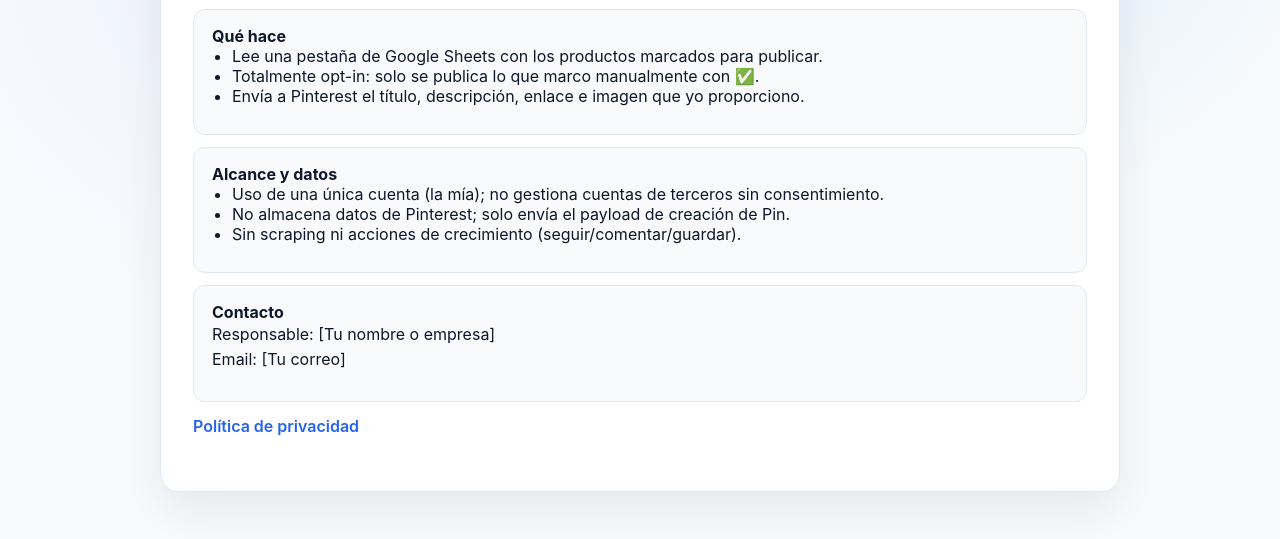
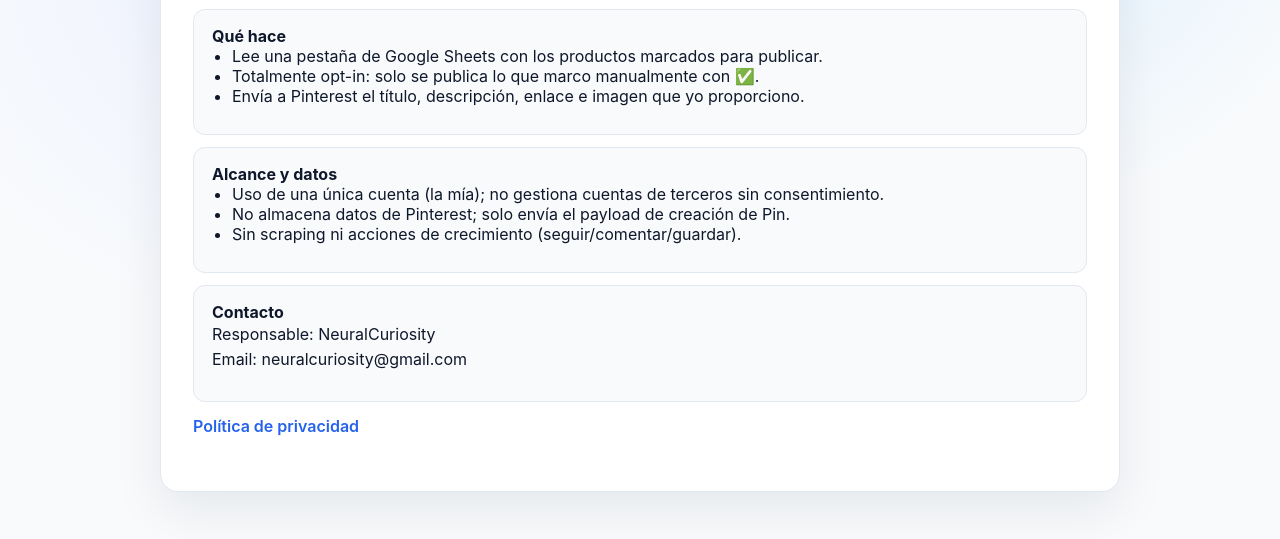
Before and after one commit to IbonPG8/pinterestautomation, a plain HTML site: page index.html in a window 1280 px wide. Shown: the part 205-744 px from the top of the page. Drawn offline with Linux system fonts and the light colour scheme.

Commit message:
Update contact information in index.html

```diff
--- a/index.html
+++ b/index.html
@@ -96,8 +96,8 @@
 
     <div class="card">
       <strong>Contacto</strong>
-      <p>Responsable: [Tu nombre o empresa]<br>
-         Email: [Tu correo]</p>
+      <p>Responsable: NeuralCuriosity<br>
+         Email: neuralcuriosity@gmail.com</p>
     </div>
 
     <p><a href="./privacy.html">Política de privacidad</a></p>
```
